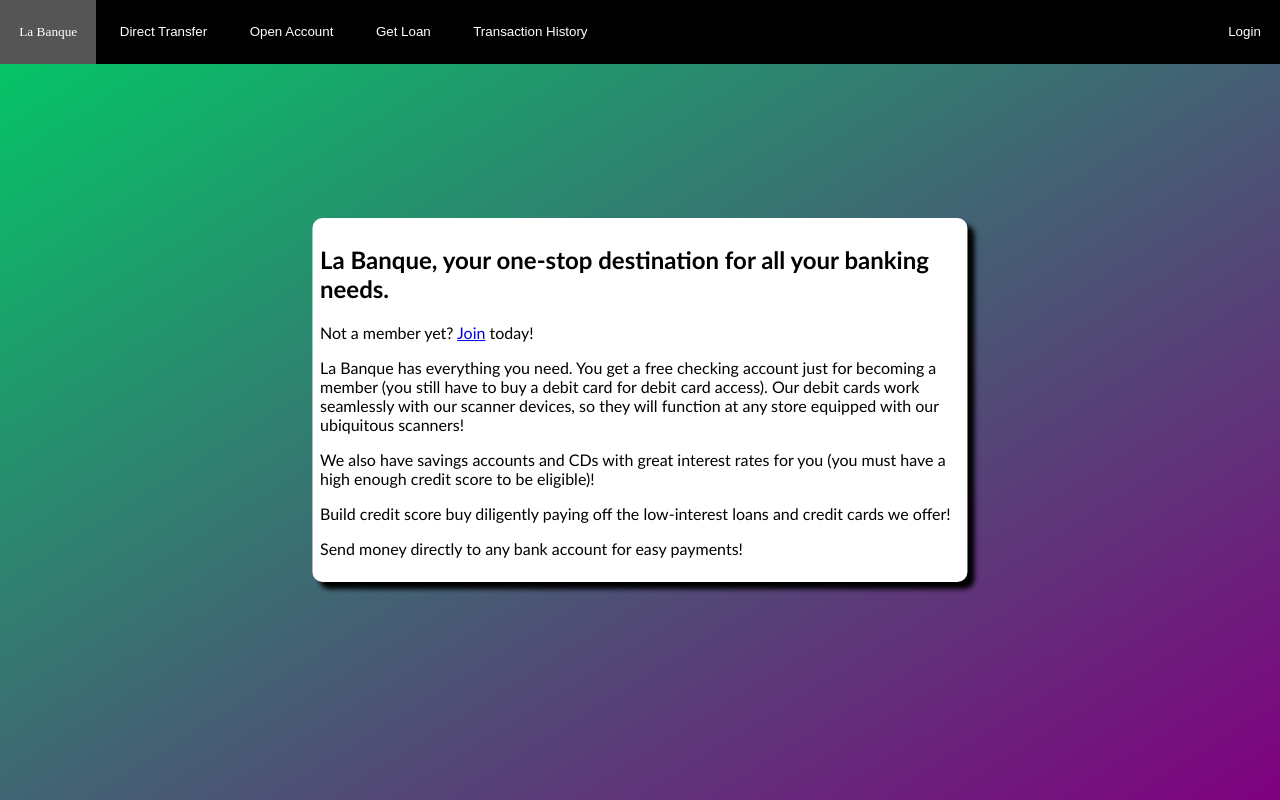
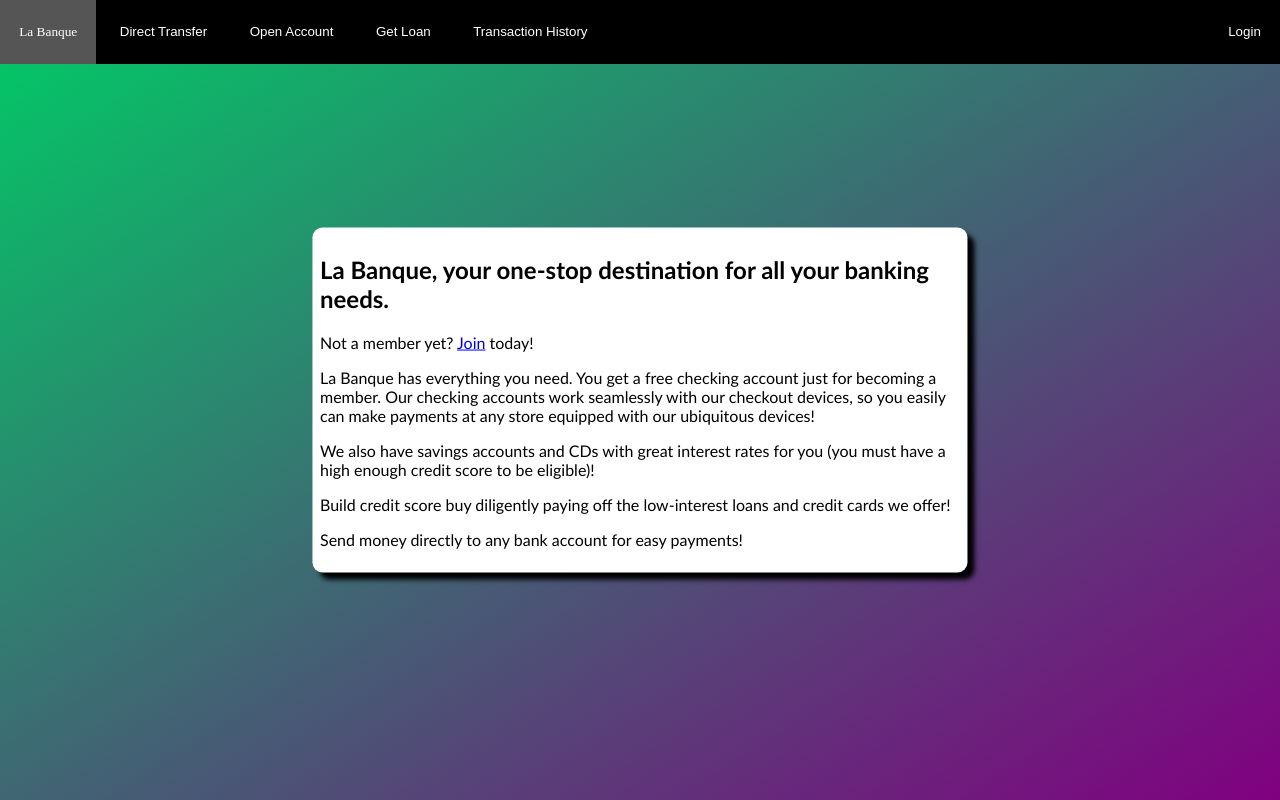
Before and after one commit to toutelabanque/labanque, a Flask app: page / in a window 1280 px wide. Run offline with Flask 3, Linux system fonts and the light colour scheme; parts of the project's set-up code (start-up, migrations or seed data) failed here and were passed over.

Commit message:
Finished the switch from $ -> cents
Fixed some spots which were still behaving as if money was stored in dollars
Also:
- Updated method of getting current time due to deprecation of `datetime.datetime.utcnow`
- Updated SQLite schema to include necessary `INSERT`s.
- Modified the index page a bit

```diff
--- a/app.py
+++ b/app.py
@@ -76,7 +76,7 @@ try:
             if request.method == 'POST':
                 try:
                     charged, remaining, _ = Member.get_member(session['id']).charge(Member.get_member(
-                        str(request.form['to'])), int(float(request.form['amount']) * 100), False)
+                        str(request.form['to'])), int(float(request.form['amount']) * 100), True)
                 except AttributeError:
                     exists = False
             return render_template('direct-transfer.html', exists=exists, charged=charged, remaining=remaining)
@@ -256,11 +256,11 @@ try:
                 return "Under Development", 501
             return "", 400
         # If some Member didn't exist
-        except (TypeError, AttributeError, ValueError):
+        except (TypeError, AttributeError, ValueError) as e:
             return "", 404
         # If anything else goes wrong, blame it on the client
         except:
-           return "", 400
+            return "", 400
 
     if __name__ == '__main__':
         app.run('0.0.0.0', 443, ssl_context='adhoc')
--- a/bank.py
+++ b/bank.py
@@ -1,5 +1,5 @@
 from __future__ import annotations
-from datetime import datetime
+from datetime import datetime, UTC
 from random import choice
 from sqlite3 import connect
 from typing import Callable, Literal, overload
@@ -7,7 +7,7 @@ from consts import SALES_TAX_PERCENT, BASE_RATES
 
 __all__ = ['Member']
 
-now = datetime.utcnow
+now = lambda: datetime.now(UTC)
 
 
 class Transaction:
--- a/templates/direct-transfer.html
+++ b/templates/direct-transfer.html
@@ -18,15 +18,15 @@
     {% if remaining != "" %}
       {% if remaining < 0 %}
         <p style="background-color: lightcoral;">
-          You were ${{ -remaining }} short, so you couldn't make the transaction of ${{ charged }}
+          You were ${{ -remaining/100 | round(2) }} short, so you couldn't make the transaction of ${{ charged/100 | round(2) }}
         </p>
       {% else %}
         <p>
-          Transaction complete! You were charged ${{ charged }} and have ${{ remaining }} left.
+          Transaction complete! You were charged ${{ charged/100 | round(2) }} and have ${{ remaining/100 | round(2) }} left.
         </p>
       {% endif %}
     {% endif %}
-    <input name="to" type="number" min="1000000000" max="1000000999" placeholder="To (10-digit Member ID)" required>
+    <input name="to" type="number" min="1000000000" max="9999999999" placeholder="To (10-digit Member ID)" required>
     <input name="amount" type="number" step="0.01" min="0.01" placeholder="Amount ($)" required>
     <button>Send!</button>
   </form>
--- a/templates/index.html
+++ b/templates/index.html
@@ -10,10 +10,9 @@
     </p>
     <p>
       La Banque has everything you need. You get a free checking account
-      just for becoming a member (you still have to buy a debit card
-      for debit card access). Our debit cards work seamlessly with our
-      scanner devices, so they will function at any store equipped with
-      our ubiquitous scanners!
+      just for becoming a member. Our checking accounts work seamlessly with our
+      checkout devices, so you easily can make payments at any store equipped with
+      our ubiquitous devices!
     </p>
     <p>
       We also have savings accounts and CDs with great interest rates
--- a/templates/transactions.html
+++ b/templates/transactions.html
@@ -21,7 +21,7 @@
     {# BUG #}
     <tr onclick="navigator.clipboard.writeText(window.location.origin + '/account/' + this.firstElementChild.innerText)">
       <th id="{{ transaction.id }}">{{ transaction.id }}</th>
-      <td style="background-color: {{ loop.cycle('white', 'lightgray') }};">{{ transaction.amount }}</td>
+      <td style="background-color: {{ loop.cycle('white', 'lightgray') }};">${{ transaction.amount/100 | round(2) }}</td>
       {% if transaction.amount < 0 %}
         {% set id = transaction.recipient_id %}
       {% else %}
```
Also changed, not shown: 1 other file.
